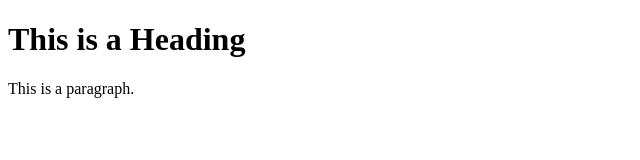
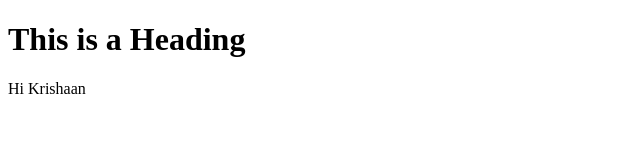
Before and after one commit to KrishaanKay/Test, a plain HTML site: page Index.html in a window 1280 px wide. Shown: the full height of the page, 0-640 px from the left. Drawn offline with Linux system fonts and the light colour scheme.

Commit message:
test commit

```diff
--- a/Index.html
+++ b/Index.html
@@ -6,7 +6,7 @@
 <body>
 
 <h1>This is a Heading</h1>
-<p>This is a paragraph.</p>
+<p>Hi Krishaan</p>
 
 </body>
 </html>
```
